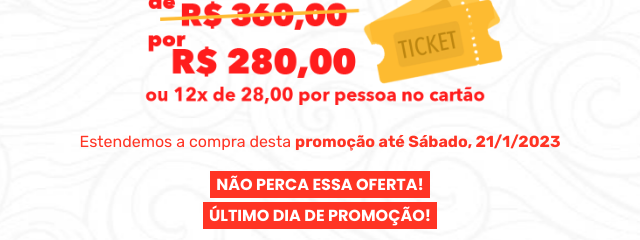
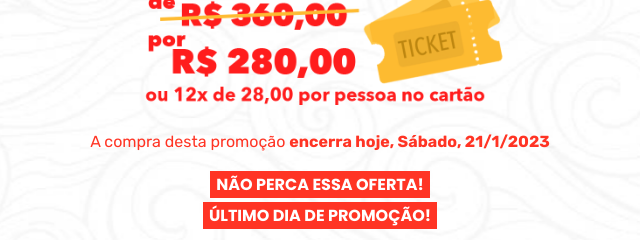
Before and after one commit to JFalk21/submarine_scuba, a plain HTML site: page index.html in a window 1280 px wide. Shown: the part 1280-1520 px from the top of the page, 320-960 px from the left. Drawn offline with Linux system fonts and the light colour scheme; animation ran at ten frames a second; a script that the page names is missing; files whose address does not match are found by name.

Commit message:
Alterando texto de urgencia

```diff
--- a/index.html
+++ b/index.html
@@ -144,7 +144,7 @@
 				<br>
 
 				<p class="mbr-text mbr-fonts-style mbr-white align-center display-7">
-					Estendemos a compra desta <b>promoção até <span id="date-label" style="font-weight:bold;"></span></b>
+					A compra desta promoção <b>encerra hoje, <span id="date-label" style="font-weight:bold;"></span></b>
 				</p>
 
 				<span class="submarine-scuba-h3" >NÃO PERCA ESSA OFERTA!</span> <br/>
```
